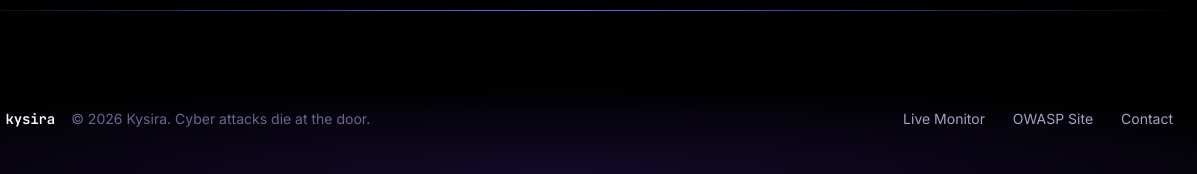
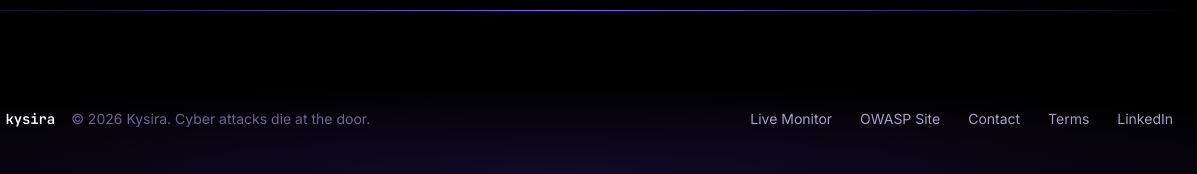
Before and after one commit to kysira/kysira.github.io, a plain HTML site: page terms.html in a window 1280 px wide. Shown: the part 6638-6812 px from the top of the page, 83-1280 px from the left. Drawn offline with Linux system fonts and the light colour scheme.

Commit message:
Add linkedin

```diff
--- a/terms.html
+++ b/terms.html
@@ -293,6 +293,8 @@
       <a href="https://live.kysira.ai" target="_blank" rel="noopener">Live Monitor</a>
       <a href="https://shop.kysira.ai" target="_blank" rel="noopener">OWASP Site</a>
       <a href="mailto:hello@kysira.ai">Contact</a>
+      <a href="/terms.html">Terms</a>
+      <a href="https://www.linkedin.com/company/kysira/" target="_blank" rel="noopener">LinkedIn</a>
     </div>
   </div>
 </footer>
```
Also changed, not shown: index.html (+1 -0 lines).
